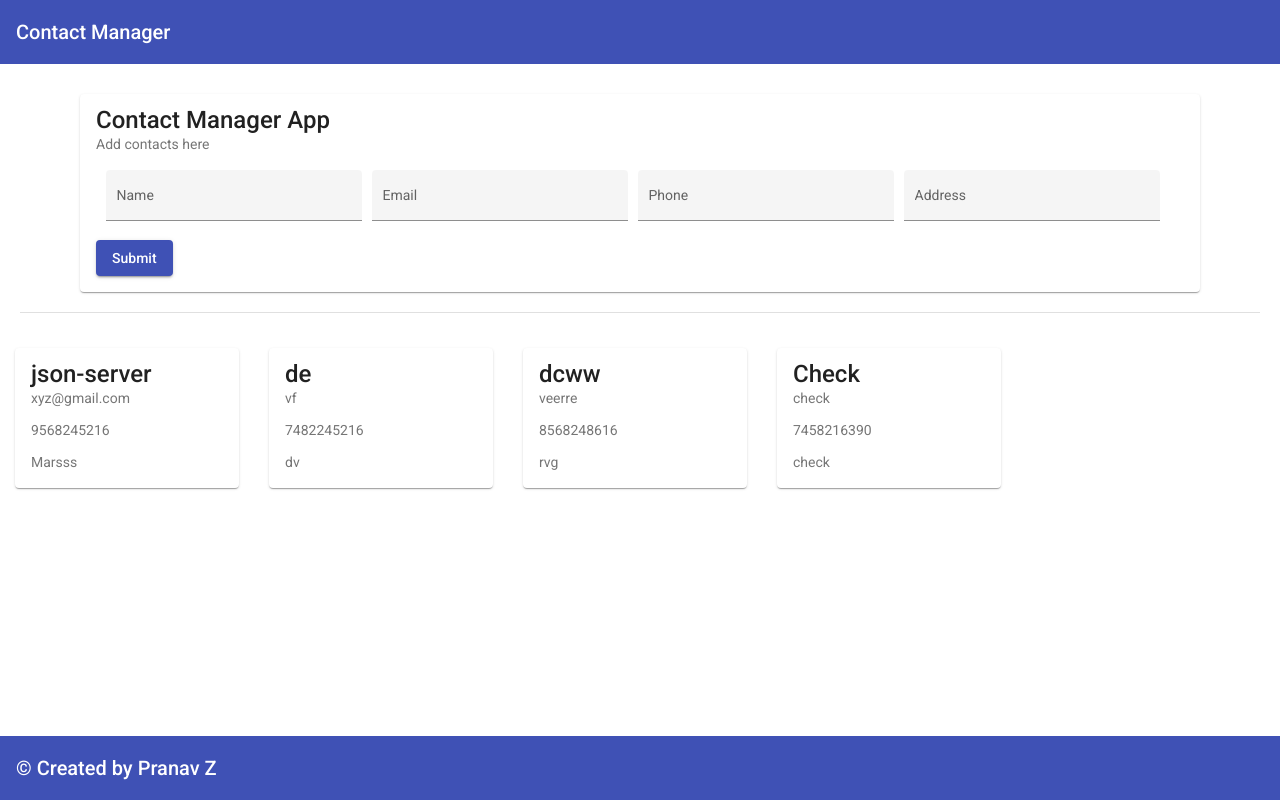
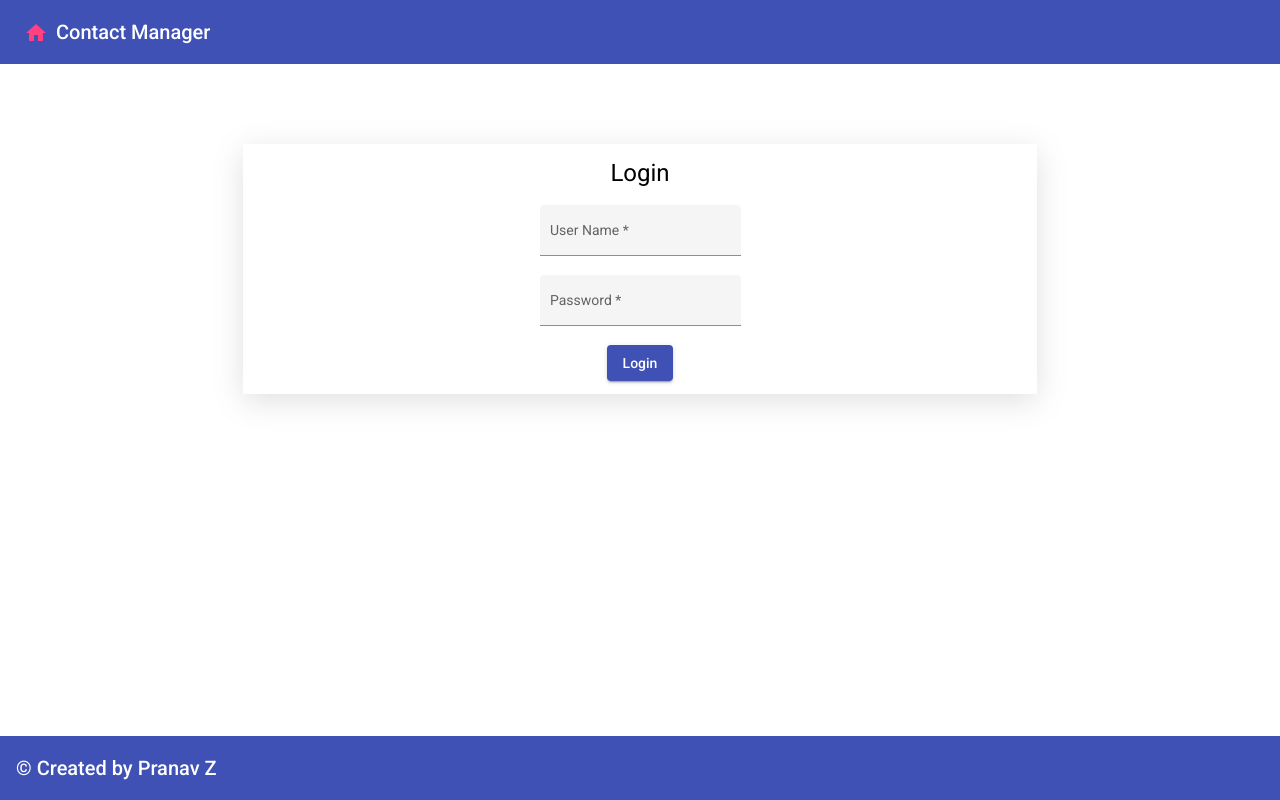
Before and after one commit to pranav-z26/Contact-Manager-Angular, an Angular app: page / in a window 1280 px wide. Built offline with nearby package versions, Linux system fonts and the light colour scheme; data requests are answered from the project's data file.

Commit message:
added validation(reactive forms), and show error (using ngModel only was template driven forms)

```diff
--- a/src/app/app-routing.module.ts
+++ b/src/app/app-routing.module.ts
@@ -1,7 +1,22 @@
 import { NgModule } from '@angular/core';
 import { RouterModule, Routes } from '@angular/router';
+import { DashboardComponent } from './dashboard/dashboard.component';
+import { LoginComponent } from './login/login.component';
 
-const routes: Routes = [];
+const routes: Routes = [
+  {
+    path: "login",
+    component: LoginComponent
+  },
+  {
+    path: "dashboard",
+    component: DashboardComponent
+  },
+  {
+    path: "",
+    component: LoginComponent
+  }
+];
 
 @NgModule({
   imports: [RouterModule.forRoot(routes)],
--- a/src/app/app.component.html
+++ b/src/app/app.component.html
@@ -1,3 +1,4 @@
 <app-header></app-header>
-<app-dashboard></app-dashboard>
+<!-- <app-dashboard></app-dashboard> -->
+<router-outlet></router-outlet>
 <app-footer></app-footer>
--- a/src/app/header/header.component.html
+++ b/src/app/header/header.component.html
@@ -1,5 +1,15 @@
 <p>
     <mat-toolbar color="primary">
-        <span>Contact Manager</span>
+
+        <!-- method 1 using anchor tag -->
+        <!-- <a href="/dashboard" color="accent"> <mat-icon>home</mat-icon> </a> -->
+
+    <!-- method 2 using button and importing router in TS file -->
+        <button mat-icon-button color="accent" aria-label="Example icon button with a home icon" (click)="loadDashboard()">
+            <mat-icon>home</mat-icon>
+        </button>
+
+        <span>{{title}}</span>
+
     </mat-toolbar>
 </p>
--- a/src/app/header/header.component.ts
+++ b/src/app/header/header.component.ts
@@ -1,4 +1,5 @@
 import { Component, OnInit } from '@angular/core';
+import { Router } from '@angular/router';
 
 @Component({
   selector: 'app-header',
@@ -7,9 +8,14 @@ import { Component, OnInit } from '@angular/core';
 })
 export class HeaderComponent implements OnInit {
 
-  constructor() { }
+  title = "Contact Manager";
+  constructor(private router:Router) { }
 
   ngOnInit(): void {
   }
 
+  loadDashboard(){
+    this.router.navigate(['/dashboard'])
+  }
+
 }
--- /dev/null
+++ b/src/app/login/login.component.css
@@ -0,0 +1,12 @@
+.center{
+    width: 60vw;
+    /* background-color: aqua; */
+    margin: auto;
+    margin-top: 10vh;
+    /* display: flex; */
+    /* align-items: center; */
+    text-align: center;
+    border: 1px;
+    padding: 1vw;
+    box-shadow: rgba(100, 100, 111, 0.2) 0px 7px 29px 0px;
+}
--- /dev/null
+++ b/src/app/login/login.component.html
@@ -0,0 +1,21 @@
+<div class="center">
+    <h1>Login</h1>
+
+    <form [formGroup]="loginForm">
+
+        <mat-form-field appearance="fill">
+            <mat-label>User Name</mat-label>
+            <input matInput type="text" formControlName="username">
+        </mat-form-field>
+        {{getUsernameError()}}
+        <br>
+
+        <mat-form-field appearance="fill">
+            <mat-label>Password</mat-label>
+            <input matInput type="text" formControlName="password">
+        </mat-form-field>
+        {{getPasswordError()}}
+        <br>
+        <button mat-raised-button color="primary" (click)="login()">Login</button>
+    </form>
+</div>
--- /dev/null
+++ b/src/app/login/login.component.ts
@@ -0,0 +1,61 @@
+import { Component, OnInit } from '@angular/core';
+import { FormControl, FormGroup, Validators } from '@angular/forms';
+
+@Component({
+  selector: 'app-login',
+  templateUrl: './login.component.html',
+  styleUrls: ['./login.component.css']
+})
+export class LoginComponent implements OnInit {
+
+  constructor() { }
+
+  loginForm = new FormGroup(
+    {
+      username: new FormControl("", [Validators.required, Validators.minLength(3)]),
+      password: new FormControl("", [Validators.required, Validators.minLength(6)])
+    }
+  )
+
+  ngOnInit(): void {
+  }
+  // -------------This code is just to display the error----------------------
+
+  getUsername() {
+    return this.loginForm.get('username')
+  }
+
+  getPassword() {
+    return this.loginForm.get('password')
+  }
+
+  getUsernameError() {
+    if (this.getUsername()?.invalid && (this.getUsername()?.dirty || this.getUsername()?.touched)) {
+      return "User Name should not be blank"
+    }
+    else {
+      return "";
+    }
+  }
+
+  getPasswordError() {
+    if (this.getPassword()?.invalid && (this.getPassword()?.dirty || this.getPassword()?.touched)) {
+      if (this.getPassword()?.hasError('required')) {
+        return "User Name should not be blank"
+      }
+      else if(this.getPassword()?.hasError('minlength')){
+        return "Password should be atleast 6 chars"
+      }
+      return ""
+
+    }
+    else {
+      return "";
+    }
+  }
+  // ------------------------------------------------------------------------------------------
+
+  login() {
+    console.log("from login method", this.loginForm.value)
+  }
+}
--- /dev/null
+++ b/src/app/register/register.component.html
@@ -0,0 +1 @@
+<p>register works!</p>
--- /dev/null
+++ b/src/app/register/register.component.ts
@@ -0,0 +1,15 @@
+import { Component, OnInit } from '@angular/core';
+
+@Component({
+  selector: 'app-register',
+  templateUrl: './register.component.html',
+  styleUrls: ['./register.component.css']
+})
+export class RegisterComponent implements OnInit {
+
+  constructor() { }
+
+  ngOnInit(): void {
+  }
+
+}
```
Also changed, not shown: src/app/app.module.ts (+12 -3 lines), src/app/register/register.component.css (added), 2 other files (tests, documents, lock files or other folders).
